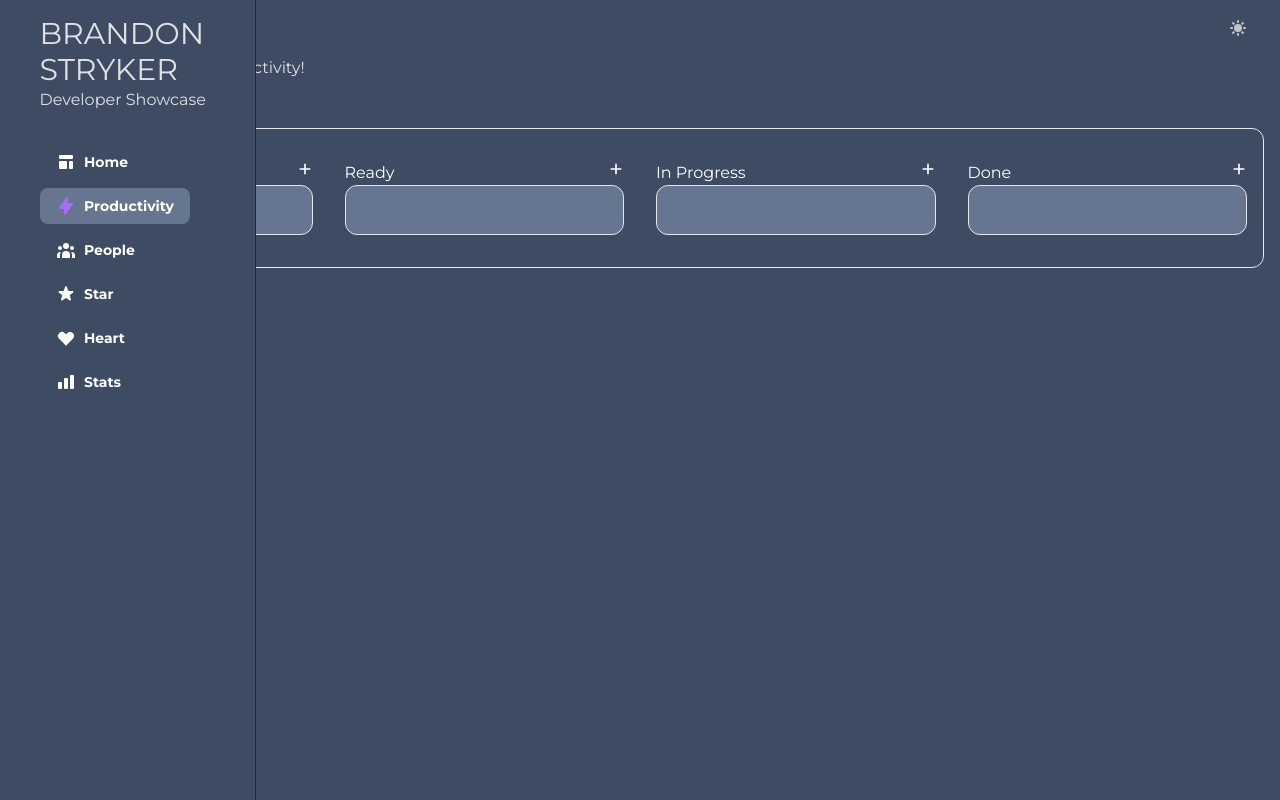
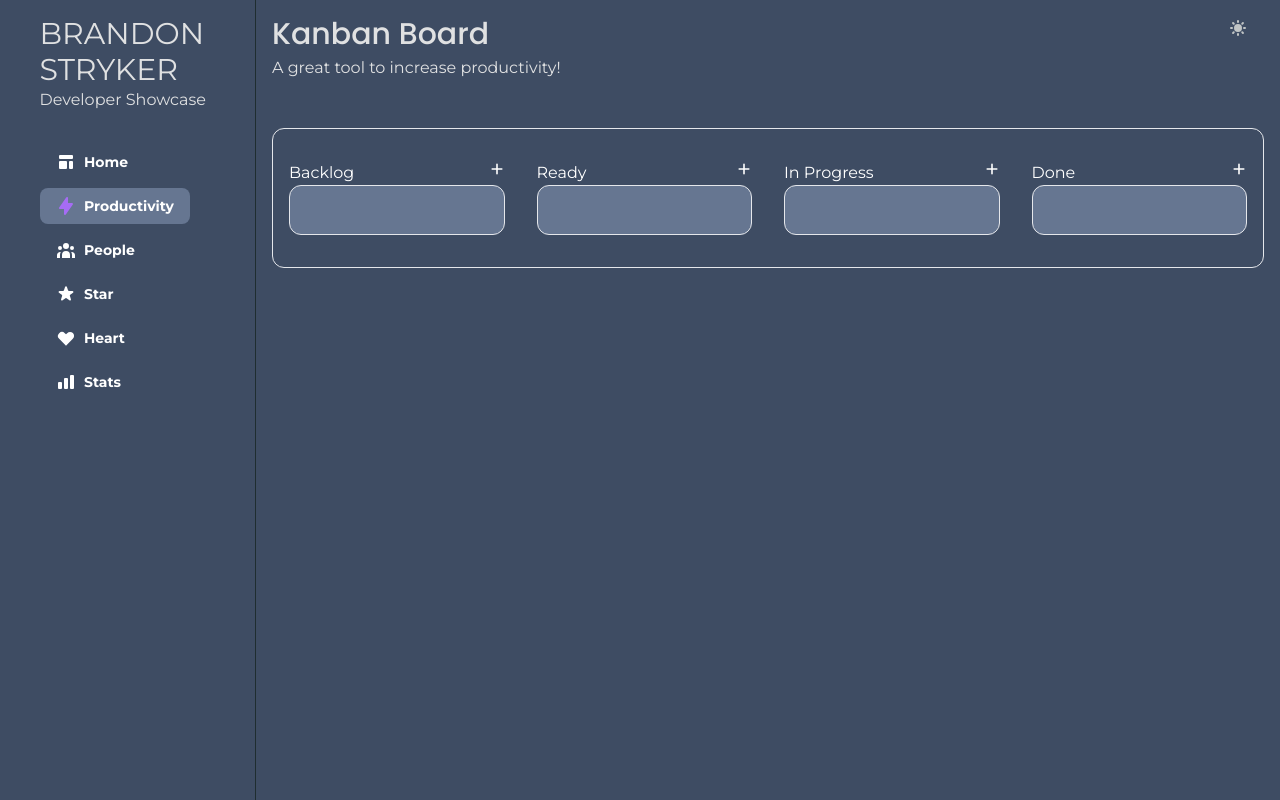
Before and after one commit to bcstryker/portfolio-site, a Next.js app: page /productivity in a window 1280 px wide. Built offline with nearby package versions, Linux system fonts and the light colour scheme; what @rtk-incubator/action-listener-middleware would draw is missing.

Commit message:
kanban page looks good

```diff
--- a/components/LeftNavbar.tsx
+++ b/components/LeftNavbar.tsx
@@ -1,12 +1,10 @@
-import Image from "next/image";
-import Link from "next/link";
 import {FC} from "react";
 
 import NavItems from "./NavItems";
 
-const LeftNavbar: FC = () => {
+const LeftNavbar: FC<{className?: string}> = ({className}) => {
   return (
-    <div className="hidden sm:flex sm:flex-col sm:w-64 sm:fixed sm:inset-y-0">
+    <div className={"hidden sm:flex sm:flex-col sm:w-64 sm:fixed sm:inset-y-0" + ` ${className}`}>
       <div className="flex-1 flex flex-col min-h-0 bg-background py-8 border-r border-foreground-alt-500">
         <div className="flex items-center justify-center h-16 flex-shrink-0 px-4 mb-12">
           <div className="w-44">
--- a/layouts/Layout.tsx
+++ b/layouts/Layout.tsx
@@ -27,10 +27,10 @@ const Layout: FC<Props> = ({Component, pageProps}) => {
   return (
     <Provider store={store}>
       <LeftNavbar />
-      <main>
+      <main style={{paddingLeft: "16rem"}}>
         <div className="px-4 py-2 sm:px-10 sm:py-10 text-foreground">
           <ErrorBoundary>
-            <div className="pl-64">
+            <div>
               <TopNavbar PageTitle={PageTitle} />
               <Component {...pageProps} />
             </div>
```
Also changed, not shown: 1 other file (tests, documents, lock files or other folders).
